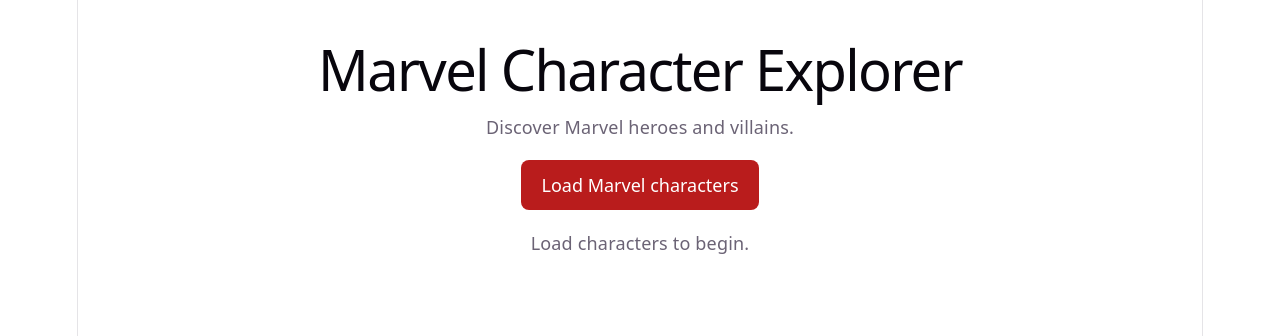
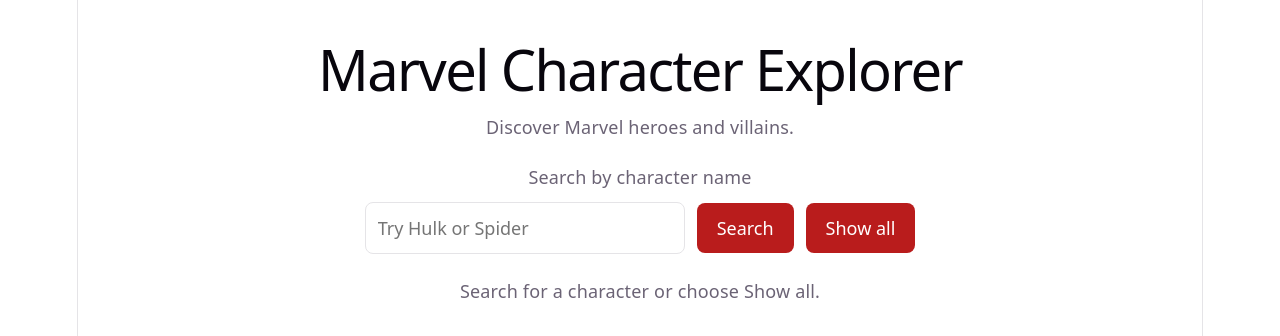
Before and after one commit to MooshKhan/marvel-strange-doom, a React (Vite) app in the folder client/: page / in a window 1280 px wide. Shown: the top 336 px of the page. Built offline with nearby package versions, Linux system fonts and the light colour scheme.

Commit message:
Add character name search with pagination

```diff
--- a/client/src/App.css
+++ b/client/src/App.css
@@ -65,3 +65,37 @@
 .pagination .load-button {
   margin: 0;
 }
+
+.search-form {
+  display: flex;
+  align-items: center;
+  justify-content: center;
+  flex-wrap: wrap;
+  gap: 12px;
+  margin: 24px 0;
+}
+
+.search-form label {
+  width: 100%;
+}
+
+.search-form input {
+  box-sizing: border-box;
+  width: 320px;
+  max-width: 100%;
+  padding: 12px;
+  border: 1px solid var(--border);
+  border-radius: 8px;
+  background: var(--bg);
+  color: var(--text-h);
+  font: inherit;
+}
+
+.search-form input:focus-visible {
+  outline: 3px solid #f59e0b;
+  outline-offset: 2px;
+}
+
+.search-form .load-button {
+  margin: 0;
+}
--- a/client/src/App.jsx
+++ b/client/src/App.jsx
@@ -8,13 +8,20 @@
   const [status, setStatus] = useState("idle");
   const [error, setError] = useState("");
   const [pagination, setPagination] = useState(null);
+  const [searchInput, setSearchInput] = useState("");
+const [activeSearch, setActiveSearch] = useState("");
 
-  async function loadCharacters(page = 1) {
+async function loadCharacters(page = 1, search = activeSearch) {
   setStatus("loading");
   setError("");
 
   try {
-      const response = await fetch(`${API_URL}?page=${page}`);
+    const params = new URLSearchParams({
+      page: String(page),
+      search,
+    });
+
+    const response = await fetch(`${API_URL}?${params}`);
 
     if (!response.ok) {
       throw new Error(`Request failed: HTTP ${response.status}`);
@@ -32,11 +39,21 @@
 
     setCharacters(data.characters);
     setPagination(data.pagination);
+    setActiveSearch(search);
     setStatus("success");
   } catch (error) {
     setError(error.message);
     setStatus("error");
   }
+}
+function handleSearch(event) {
+  event.preventDefault();
+
+  if (status === "loading") {
+    return;
+  }
+
+  loadCharacters(1, searchInput.trim());
 }
 
   return (
@@ -44,13 +61,39 @@
       <h1>Marvel Character Explorer</h1>
       <p>Discover Marvel heroes and villains.</p>
 
+      <form className="search-form" onSubmit={handleSearch} role="search">
+  <label htmlFor="character-search">Search by character name</label>
+
+  <input
+    id="character-search"
+    type="search"
+    value={searchInput}
+    onChange={(event) => setSearchInput(event.target.value)}
+    placeholder="Try Hulk or Spider"
+    maxLength={100}
+    disabled={status === "loading"}
+  />
+
   <button
     className="load-button"
-        onClick={() => loadCharacters(1)}
+    type="submit"
     disabled={status === "loading"}
   >
-        {status === "loading" ? "Loading..." : "Load Marvel characters"}
+    {status === "loading" ? "Searching..." : "Search"}
   </button>
+
+  <button
+    className="load-button"
+    type="button"
+    disabled={status === "loading"}
+    onClick={() => {
+      setSearchInput("");
+      loadCharacters(1, "");
+    }}
+  >
+    Show all
+  </button>
+</form>
 
       {error && <p role="alert">{error}</p>}
 
@@ -61,7 +104,7 @@
       ? characters.length === 0
         ? "No characters found."
         : `Showing ${characters.length} of ${pagination.total} characters.`
-      : "Load characters to begin."}
+      : "Search for a character or choose Show all."}
 </p>
 
 {pagination && pagination.totalPages > 0 && (
```
Also changed, not shown: 1 other file (tests, documents, lock files or other folders). Lines whose indentation alone changed are shown as unchanged.
